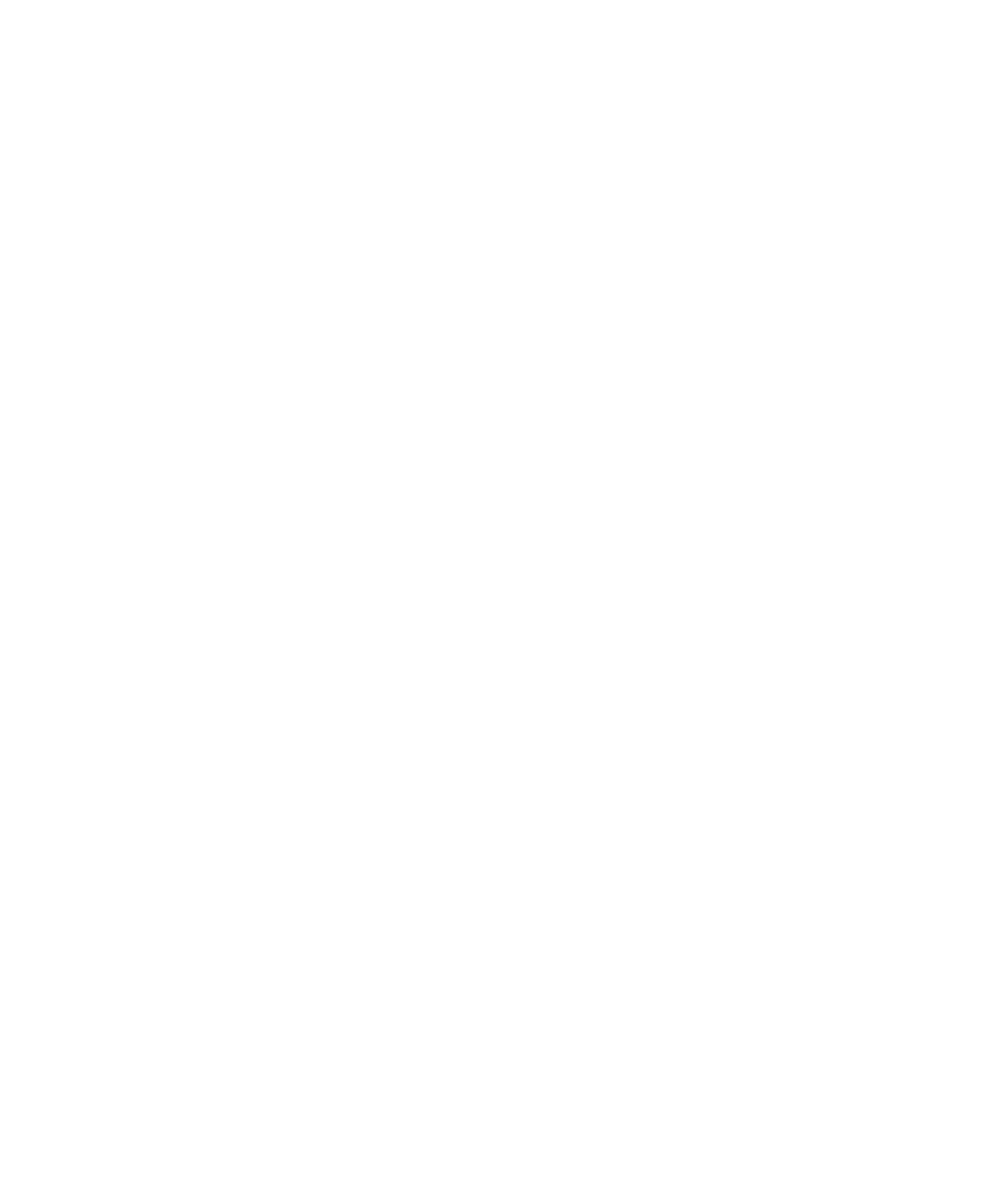
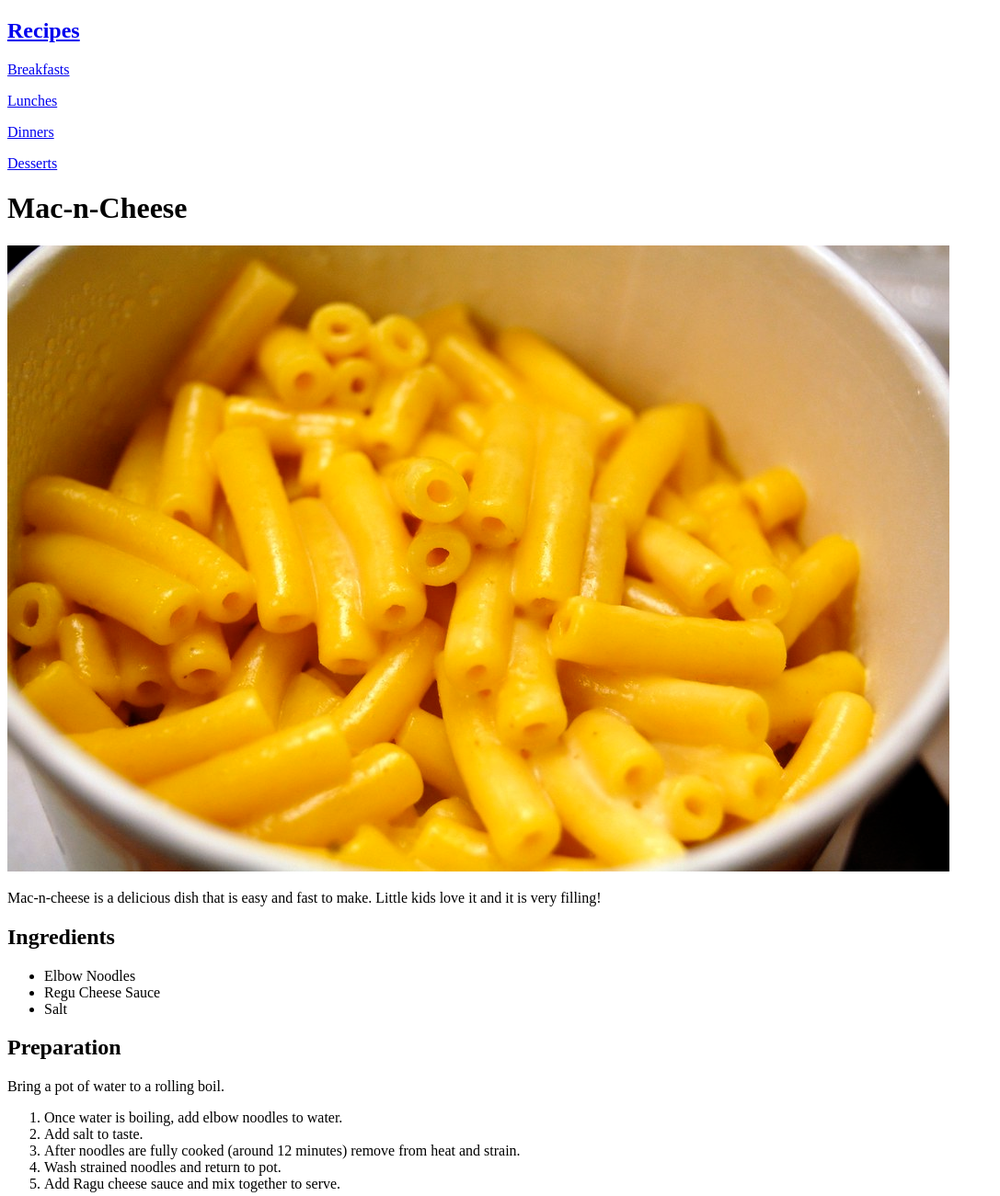
Before and after one commit to jevanwoods/recipes, a plain HTML site: page pages/mac-n-cheese.html in a window 1280 px wide. Shown: the whole page at 92% size, without its empty margins (0-1087 px from the left). Before the commit the page ends 800 px from the top, so only its background shows below. Drawn offline with Linux system fonts and the light colour scheme.

Commit message:
Content - added content to the mac-n-cheese page as well as adding an image to the file. Corrected links to make sure they're all working correctly.

```diff
--- a/pages/mac-n-cheese.html
+++ b/pages/mac-n-cheese.html
@@ -0,0 +1,36 @@
+<!DOCTYPE html>
+<html lang="en">
+<head>
+    <meta charset="UTF-8">
+    <meta http-equiv="X-UA-Compatible" content="IE=edge">
+    <meta name="viewport" content="width=device-width, initial-scale=1.0">
+    <title>Mac-n-Cheese</title>
+</head>
+<body>
+    <h2><a href="../index.html">Recipes</a></h2>
+        <p><a href="../pages/breakfasts.html">Breakfasts</a></p>
+        <p><a href="../pages/lunches.html">Lunches</a></p>
+        <p><a href="../pages/dinners.html">Dinners</a></p>
+        <p><a href="../pages/desserts.html">Desserts</a></p>
+
+    <h1>Mac-n-Cheese</h1>
+    <img src="../img/mac-n-cheese.jpg" alt="Warm elbow noodles covered in delicious cheese.">
+
+    <p>Mac-n-cheese is a delicious dish that is easy and fast to make. Little kids love it and it is very filling!</p>
+    <h2>Ingredients</h2>
+            <ul>
+                <li>Elbow Noodles</li>
+                <li>Regu Cheese Sauce</li>
+                <li>Salt</li>
+            </ul>
+        <h2>Preparation</h2>
+        <p>Bring a pot of water to a rolling boil.</p>
+        <ol>
+            <li>Once water is boiling, add elbow noodles to water.</li>
+            <li>Add salt to taste.</li>
+            <li>After noodles are fully cooked (around 12 minutes) remove from heat and strain.</li>
+            <li>Wash strained noodles and return to pot.</li>
+            <li>Add Ragu cheese sauce and mix together to serve.</li>
+        </ol>
+</body>
+</html>
```
Also changed, not shown: pages/bananabread.html (+3 -1 lines), pages/dinners.html (+4 -0 lines), img/mac-n-cheese.jpg (added).
